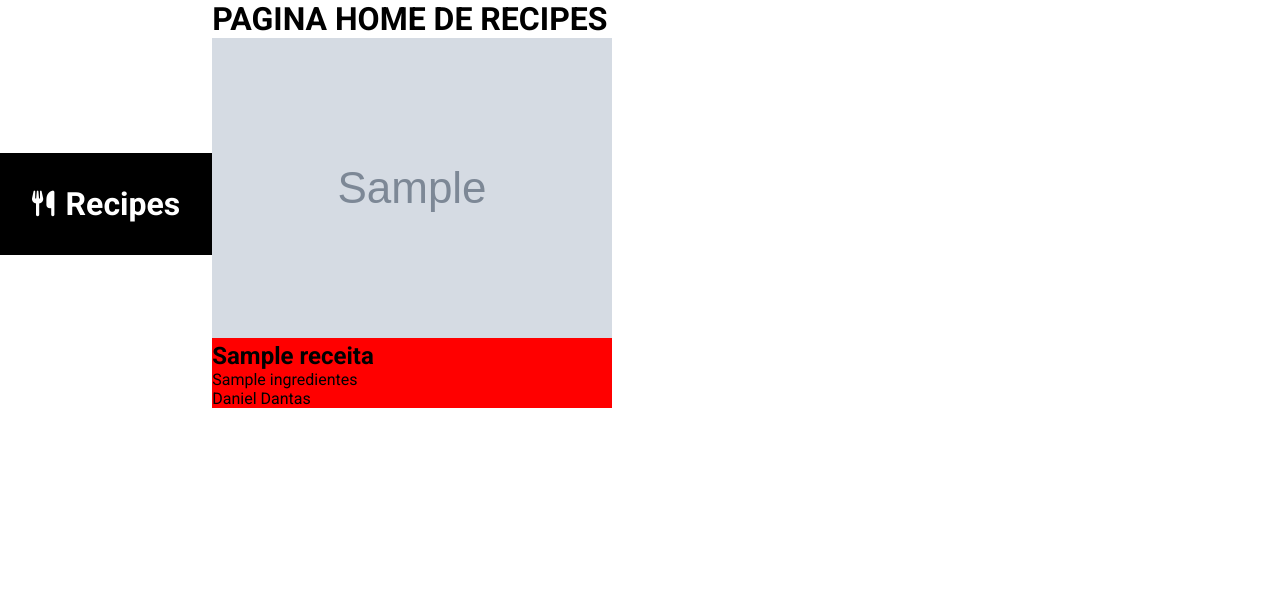
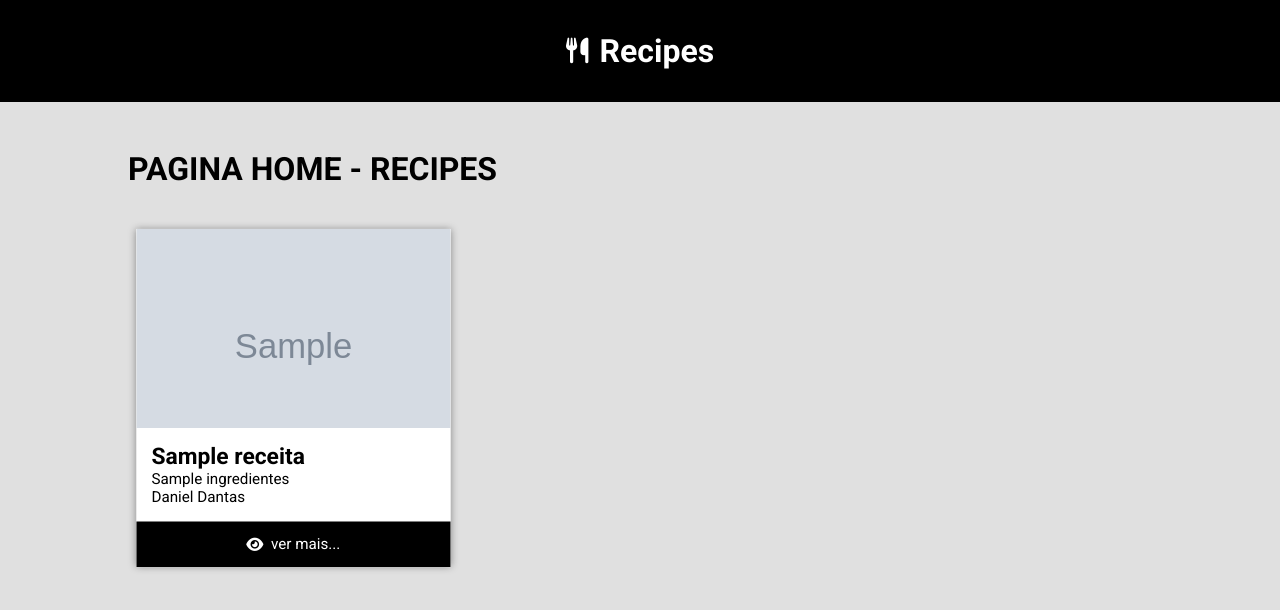
Before and after one commit to danieldantasnew/PythonProject, a Django app: page / in a window 1280 px wide. Shown: the top 610 px of the page. Run offline with Django 5.2, Linux system fonts and the light colour scheme; tables that the repository leaves empty hold one stand-in row (values such as "Sample post"); grey boxes marked "Sample" are stand-in pictures; a database or web service that is not in the repository returns one stand-in record (values such as "Sample title"); data that the repository does not hold is empty.

Commit message:
feat: adicionando estilo

```diff
--- a/base_static/global/css/styles.css
+++ b/base_static/global/css/styles.css
@@ -47,17 +47,32 @@
 }
 
 body {
+    margin: 0 auto;
+    background-color: var(--color-gray-1);
+}
+
+main {
     display: flex;
     justify-content: center;
     align-items: center;
+    max-width: 100%;
+    padding: 2rem;
 }
 
-main {
+main > div {
+    margin-top: 1rem;
+}
+
+.space-content {
     flex: 1;
-    max-width: 84rem;
+    max-width: 64rem;
 }
 
 a {
     text-decoration: none;
     color: var(--color-white);
 }
+
+img {
+    max-width: 100%;
+}
--- a/base_templates/global/base.html
+++ b/base_templates/global/base.html
@@ -8,7 +8,9 @@
 <body>
     {% include 'global/partials/header.html' %}
     <main>
-        {% block conteudo %}{% endblock conteudo %}
+        <div class="space-content">
+            {% block conteudo %}{% endblock conteudo %}
+        </div>
     </main>
 </body>
 </html>
--- a/recipes/static/recipes/css/recipe.css
+++ b/recipes/static/recipes/css/recipe.css
@@ -1,8 +1,48 @@
 .cards-receitas {
     display: grid;
     grid-template-columns: repeat(3, 1fr);
+    gap: 1rem;
+    margin-top: 2rem;
 }
 
 .card-receita {
-    background-color: red;
+    background-color: white;
+    overflow: hidden;
+    box-shadow: 0px 0px 8px 0px rgba(0, 0, 0, .4);
+    display: flex;
+    flex-direction: column;
+    justify-content: space-between;
+    transform: scale(.95);
 }
+
+.card-receita:hover {
+    transform: scale(1);
+    transition: .3s;
+}
+
+.card-receita img {
+    max-height: 210px;
+    object-fit: cover;
+    height: 100%;
+    width: 100%;
+    object-position: top center;
+}
+
+.content-recipe {
+    padding: 1rem;
+}
+
+.button-see {
+    background-color: var(--color-black);
+    width: 100%;
+    padding: .9rem;
+    display: flex;
+    align-items: center;
+    justify-content: center;
+    gap: .5rem;
+}
+
+.button-see:hover {
+    background-color: #000000cb;
+    cursor: pointer;
+}
--- a/recipes/templates/pages/index.html
+++ b/recipes/templates/pages/index.html
@@ -1,19 +1,21 @@
 {% extends "global/base.html" %}
 {% block title %}HOME{% endblock title %}
 {% block conteudo %}
-    <h1>PAGINA HOME DE RECIPES</h1>
+    <h1>PAGINA HOME - RECIPES</h1>
     <section class="cards-receitas">
         {% for receita in receitas %}
         <div id="{{receita.id}}" class="card-receita">
-            <div>
-                <img src="{{receita.link_imagem}}" alt="{{receita.receita}}">
-            </div>
+            <img src="{{receita.link_imagem}}" alt="{{receita.receita}}">
 
-            <div>
+            <div class="content-recipe">
                 <h1>{{ receita.receita|default:"Titulo não encontrado" }}</h1>
                 <p>{{ receita.ingredientes|default:"Descrição não encontrada" }}</p>
                 <p>{{"Daniel Dantas"|default:"Autor não encontrado"}}</p>
             </div>
+            <a class="button-see">
+                <i class="fa-solid fa-eye"></i>
+                ver mais...
+            </a>
         </div>
     {% endfor %}
     </section>
```
